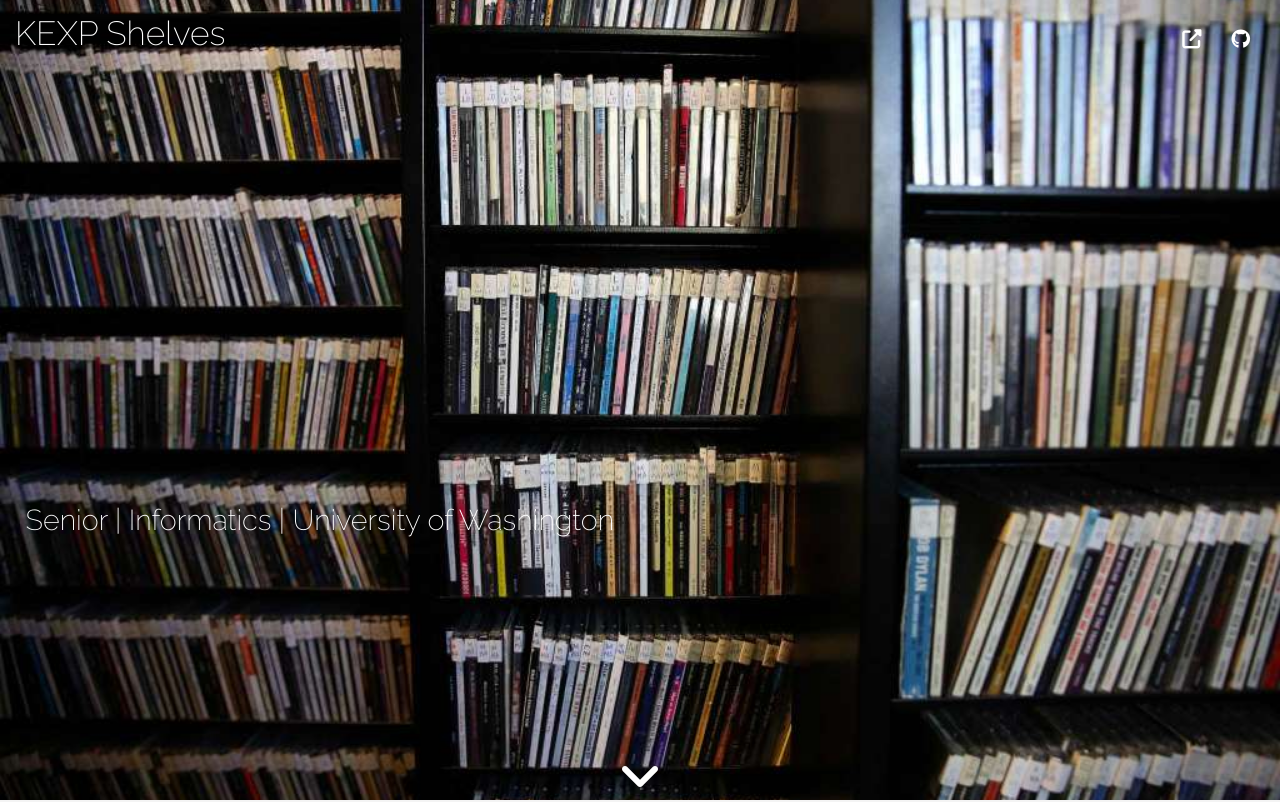
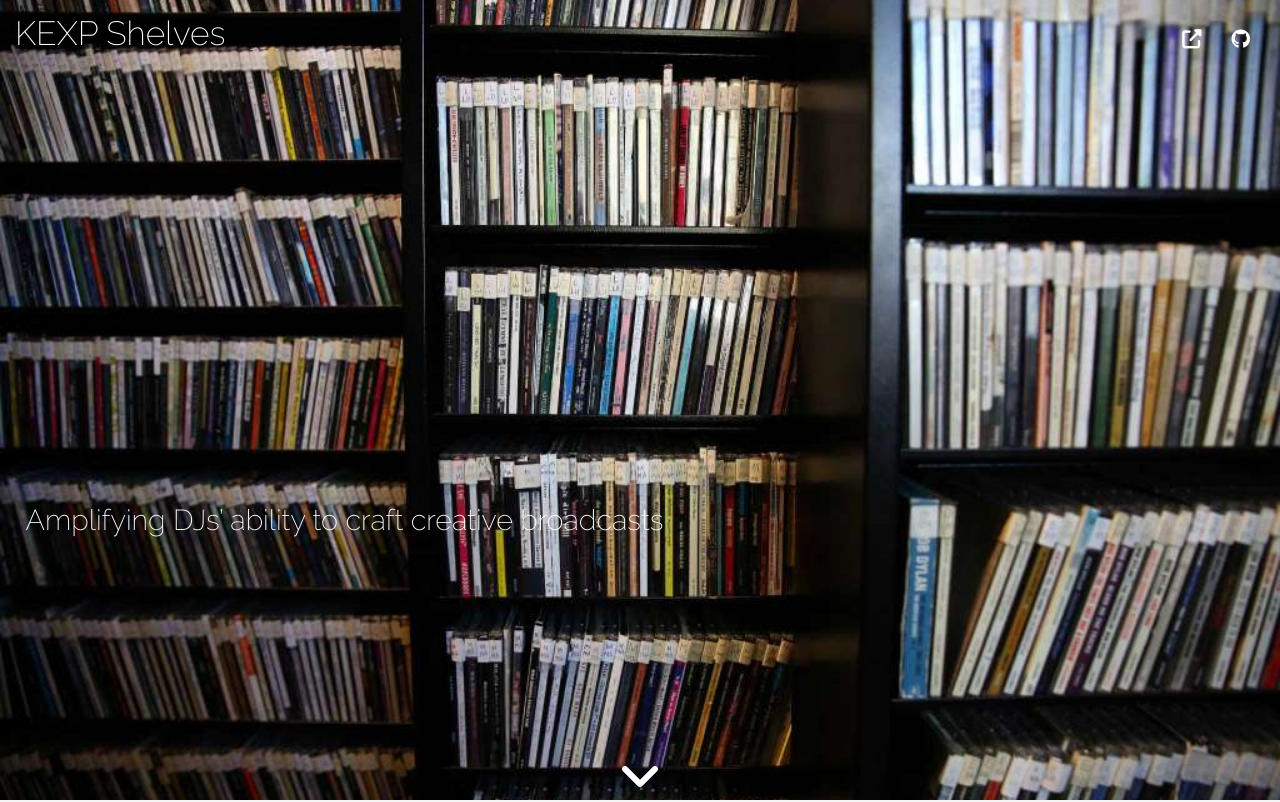
Before and after one commit to KEXPCapstone/demo, a React (Create React App) app: page / in a window 1280 px wide. Shown: the top 802 px of the page. Built offline with nearby package versions, Linux system fonts and the light colour scheme; some icons are missing; a web font is replaced by a local one.

Commit message:
Update tagline

```diff
--- a/src/App.js
+++ b/src/App.js
@@ -29,7 +29,7 @@ class App extends Component {
             </header>
           </div>
           <div className="aboutTextContainer">
-            <p>Senior | Informatics | University of Washington</p>
+            <p>Amplifying DJs’ ability to craft creative broadcasts</p>
           </div>
           <div className="arrowContainer">
             <a href="#projects"><i className="fa fa-angle-down fa-3x faa-passing animated"></i></a>
```
